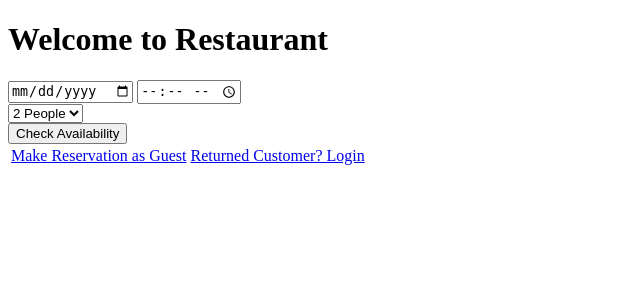
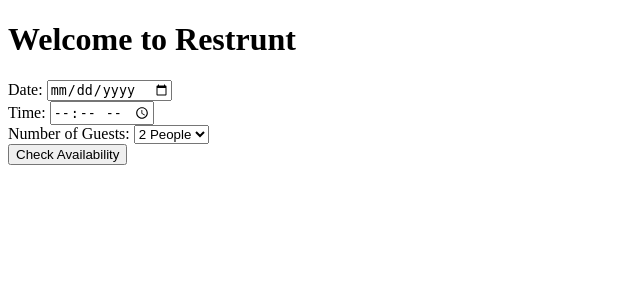
Before and after one commit to HannahW234/COSC4351-Group-56-Project, a Flask app: page / in a window 1280 px wide. Shown: the top 300 px of the page, without its empty margins (0-640 px from the left). Run offline with Flask 2, Linux system fonts and the light colour scheme.

Commit message:
some changes

```diff
--- a/frontend/app.py
+++ b/frontend/app.py
@@ -2,22 +2,32 @@ from flask import Flask, render_template, request
 
 app = Flask(__name__)
 
-@app.route('/')
+@app.route('/', methods = ['POST', 'GET'])
 def index():
+    print("hello world")
+    print(request.args)
+    data = request.args
+    print(data.getlist('account'))
     return render_template('index.html')
 
 @app.route('/table.html', methods = ['POST', 'GET'])
 def table():
+    print(request.form.get("size"))
     if request.method == 'POST':
         return render_template('table.html')
 
 @app.route('/reservation.html', methods = ['POST', 'GET'])
 def reservation():
+    print(request.form.get("size"))
     if request.method == 'GET':
+        return render_template('reservation.html')
+    if request.method == 'POST':
         return render_template('reservation.html')
 
 @app.route('/login.html', methods = ['POST', 'GET'])
 def login():
+    print(request.form.get("size"))
+    print(request.form.get("name"))
     if request.method == 'GET':
         return render_template('login.html')
 
--- a/frontend/templates/index.html
+++ b/frontend/templates/index.html
@@ -1,3 +1,45 @@
+
+
+<!DOCTYPE html>
+<html lang="en">
+  <body>
+    <h1>Welcome to Restrunt</h1>
+    <form>
+      <div class="">
+        <label for="date" class="form__label">Date:</label>
+        <input type="date" name="date" id="date" class="form__input" />
+      </div>
+
+      <div class="">
+        <label for="time" class="form__label">Time:</label>
+        <input type="time" name="time" id="time" class="form__input" />
+      </div>
+
+      <div class="">
+        <label for="numGuests" class="form__label">Number of Guests:</label>
+        <select name="numGuests" id="numGuests" class="form__input form__select">
+          <option value="2People">2 People</option>
+          <option value="4People">4 People</option>
+          <option value="6People">6 People</option>
+          <option value="8People">8 People</option>
+        </select>
+      </div>
+
+      <div class="form__fieldset">
+        <input
+          class="form__submit form__input"
+          type="submit"
+          value="Check Availability"
+        />
+      </div>
+    </form>
+  </body>
+</html>
+
+
+
+<!--
+
 <!DOCTYPE html>
 <html lang="en" dir="ltr">
   <head>
@@ -34,3 +76,5 @@
     </table>
   </body>
 </html>
+
+-->
```
Also changed, not shown: frontend/templates/login.html (+6 -4 lines).
